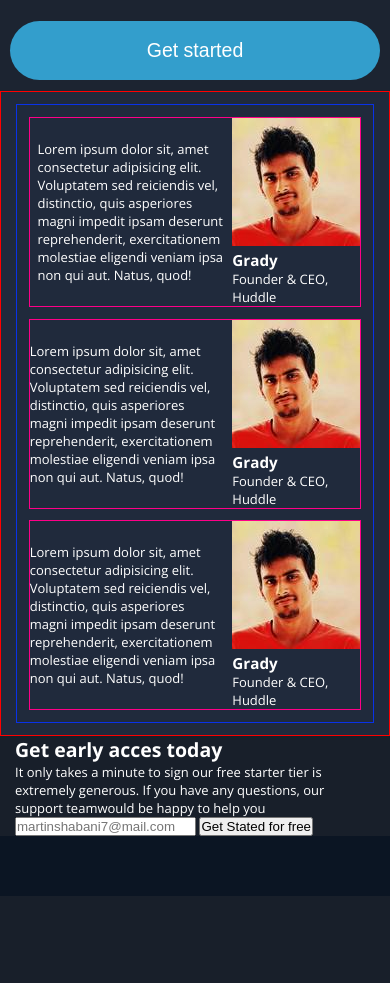
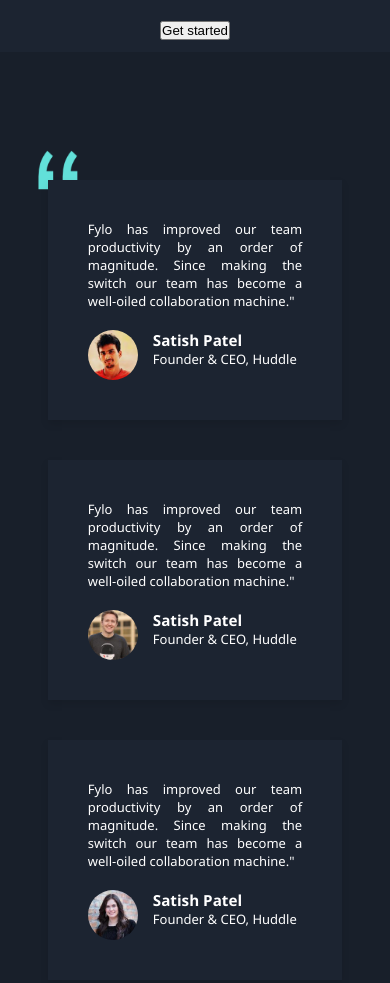
Before and after one commit to Grady243/site-vitrine-groupe, a plain HTML site: page index.html in a window 390 px wide. Shown: the part 1000-1983 px from the top of the page. Before the commit the page ends 1896 px from the top, so only its background shows below. Drawn offline with nearby package versions, Linux system fonts and the light colour scheme.

Commit message:
feat: testmonial section

```diff
--- a/assets/css/style.css
+++ b/assets/css/style.css
@@ -160,31 +160,127 @@ body {
 
 /* ----- TESTIMONIALS ----- */
 #testimonials {
-  background-color: var(--color-navy-800);
-  border: 1px solid red;
-  padding: 3vw;
+  background-color: var(--color-navy-900);
+  padding: 2vw;
 }
 
-.container_testimonials{
-  border: 1px solid rgb(9, 50, 233);
+.testimonials .container {
+  background-color: var(--color-navy-900);
+  position: relative;
   display: flex;
-  flex-direction: column;
-  justify-content: center;
-  align-items: center;
-  gap: 3vw;
-  padding: 3vw;
+  padding: 20px;
 }
-.cart_testmonials{
-  border: 1px solid rgb(255, 0, 136);
+
+.testimonials .container .bg-quotes{
+  width: 40px;
+  height: 40px;
+  position: absolute;
+  top: 10px;
+  left: 30px;
+}
+
+.testimonials .card {
+  background-color: var(--color-navy-850);
+  padding: 40px;
+  margin: 20px;
+  flex: 1;
+  box-shadow: 0 4px 8px rgba(0, 0, 0, 0.1);
+  z-index: 1;
+
+}
+
+.testimonials .card .card_footer {
   display: flex;
-  justify-content: center;
-  align-items: center;
-  gap: 2vw;
+  padding-top: 20px;
+}
+
+.testimonials .card .card_footer .info h3{
+  font-weight: var(--font-weight-bold);
+}
+
+.testimonials .card p{
+  font-family: 'Segoe UI', Tahoma, Geneva, Verdana, sans-serif;
+  text-align: justify;
+}
+
+.testimonials .card .card_footer .img{
+  width: 50px;
+  height: 50px;
+  border-radius: 50%;
+  overflow: hidden;
+  margin-right: 15px;
+}
+
+.testimonials .card .card_footer .img img{
+  width: 100%;
+  height: 100%;
+  object-fit: cover;
 }
 
 /* ----- CONTACT ----- */
 #contact {
   background-color: var(--color-navy-900);
+  justify-content: center;
+  text-align: center;
+  padding: 2vw;
+}
+
+.contact .container {
+  width: 60vw;
+  height: auto;
+  padding: 2vw;
+  display: flex;
+  flex-direction: column;
+  justify-content: center;
+  align-items: center;
+  margin: auto;
+  border-radius: 5px;
+  box-shadow: 0 4px 8px rgba(0, 0, 0, 0.1);
+}
+
+.contact h2 {
+  font-family: 'Raleway', sans-serif;
+  font-size: var(--font-size-h2);
+  margin-bottom: 1vw;
+}
+
+#contact p {
+  width: 40vw;
+  margin: 0 auto;
+  font-family: 'Open Sans', sans-serif;
+  font-size: var(--font-body);
+}
+
+.form_contact{
+  margin-top: 2vw;
+  display: flex;
+  justify-content: center;
+  align-items: center;
+  gap: 1vw;
+}
+
+.form_contact input[type="email"]{
+  width: 25vw;
+  height: 3vw;
+  border-radius: 2vw;
+  border: none;
+  padding: 0 1vw;
+  font-size: var(--font-body);
+}
+
+.btn {
+  background-color: var(--color-cyan-500);
+  color: var(--color-white);
+  width: 15vw;
+  height: 3vw;
+  border-radius: 2vw;
+  border: none;
+  font-size: var(--font-body);
+  transition: 0.5s;
+}
+.btn:hover{
+  background-color: var(--color-teal-200);
+  cursor: pointer;
 }
 
 /* ----- FOOTER ----- */
@@ -228,12 +324,73 @@ body {
   border-radius: 10vw;
   font-size: 5vw;
   }
-
-  #hero,
   #services,
   #about,
-  #testimonials,
+ #testimonials{
+   }
+  .container {
+    background-color: var(--color-navy-900);
+    position: relative;
+    display: flex;
+    padding: 20px;
+  }
+
+  .testimonials .container {
+    background-color: var(--color-navy-900);
+    position: relative;
+    display: flex;
+    flex-direction: column;
+    padding: 20px;
+  }
+  .testimonials .card {
+    background-color: var(--color-navy-850);
+    padding: 40px;
+    margin: 20px;
+    flex: 1;
+    box-shadow: 0 4px 8px rgba(0, 0, 0, 0.1);
+    z-index: 1;
+  }
+  .btn {
+  width: 95vw;
+  height: 15vw;
+  border-radius: 10vw;
+  font-size: 5vw;
+  }
+
   #contact,
+  .contact .container {
+  width: 100vw;
+  height: auto;
+  padding: 2vw;
+  display: flex;
+  flex-direction: column;
+  justify-content: center;
+  align-items: center;
+  border-radius: 5px;
+  box-shadow: 0 4px 8px rgba(0, 0, 0, 0.1);
+}
+
+  .contact h2 {
+    font-family: 'Raleway', sans-serif;
+    font-size: var(--font-size-h2);
+    margin-bottom: 1vw;
+  }
+
+  #contact p {
+    width: 90vw;
+    margin: 0 auto;
+    font-family: 'Open Sans', sans-serif;
+    font-size: var(--font-body);
+  }
+
+  .form_contact{
+    margin-top: 2vw;
+    display: flex;
+    flex-direction: column;
+    justify-content: center;
+    align-items: center;
+    gap: 1vw;
+  }
   #footer {
     padding-left: 15px;
     padding-right: 15px;
--- a/index.html
+++ b/index.html
@@ -1,5 +1,6 @@
 <!DOCTYPE html>
 <html lang="fr">
+
 <head>
   <meta charset="UTF-8">
   <meta name="viewport" content="width=device-width, initial-scale=1.0">
@@ -11,6 +12,7 @@
   <link href="https://fonts.googleapis.com/css2?family=Open+Sans:wght@400;600;700&display=swap" rel="stylesheet">
 
 </head>
+
 <body>
 
   <!-- ======================
@@ -30,8 +32,9 @@
       </div>
       <div class="hero-text">
         <h1>All your files in one secue location, accessible anywhere.</h1>
-      <p>Fylo stores all your most important files in one secure location.  Access them wherever you need, share and collaborate with  friends family, and co-workers.</p>
-      <button class="btn">Get started</button>
+        <p>Fylo stores all your most important files in one secure location. Access them wherever you need, share and
+          collaborate with friends family, and co-workers.</p>
+        <button class="bt">Get started</button>
       </div>
     </div>
 
@@ -58,48 +61,47 @@
   <!-- ======================
        TESTIMONIALS
   ======================= -->
-  <section id="testimonials">
-    <div class="container_testimonials">
-      <div class="cart_testmonials">
-        <div class="testmonial"></div>
-         <div class="cart_text">
-          <p>Lorem ipsum dolor sit, amet consectetur adipisicing elit. Voluptatem sed reiciendis
-             vel, distinctio, quis asperiores magni impedit ipsam deserunt reprehenderit,
-             exercitationem molestiae eligendi veniam ipsa non qui aut. Natus, quod!
+  <section class="testimonials" id="testimonials">
+    <div class="container">
+      <!-- Contenu Testimonials -->
+      <img src="assets/images/bg-quotes.png" alt="" class="bg-quotes">
+      <div class="card">
+        <p>
+          Fylo has improved our team productivity by an order of magnitude. Since
+          making the switch our team has become a well-oiled collaboration machine."
         </p>
+        <div class="card_footer">
+          <div class="img"><img src="assets/images/profile-1.jpg" alt=""></div>
+          <div class="info">
+            <h3>Satish Patel</h3>
+            <p>Founder & CEO, Huddle</p>
           </div>
-         <div class="cart_img">
-          <img src="assets/images/profile-1.jpg" alt="">
-          <h3>Grady</h3>
-          <span>Founder & CEO, Huddle</span>
         </div>
       </div>
 
-      <div class="cart_testmonials">
-         <div class="cart_text">
-          <p>Lorem ipsum dolor sit, amet consectetur adipisicing elit. Voluptatem sed reiciendis
-             vel, distinctio, quis asperiores magni impedit ipsam deserunt reprehenderit,
-             exercitationem molestiae eligendi veniam ipsa non qui aut. Natus, quod!
+      <div class="card">
+        <p>Fylo has improved our team productivity by an order of magnitude. Since
+          making the switch our team has become a well-oiled collaboration machine."
         </p>
+        <div class="card_footer">
+          <div class="img"><img src="assets/images/profile-2.jpg" alt=""></div>
+          <div class="info">
+            <h3>Satish Patel</h3>
+            <p>Founder & CEO, Huddle</p>
           </div>
-         <div class="cart_img">
-          <img src="assets/images/profile-1.jpg" alt="">
-          <h3>Grady</h3>
-          <span>Founder & CEO, Huddle</span>
         </div>
       </div>
 
-      <div class="cart_testmonials">
-         <div class="cart_text">
-          <p>Lorem ipsum dolor sit, amet consectetur adipisicing elit. Voluptatem sed reiciendis
-             vel, distinctio, quis asperiores magni impedit ipsam deserunt reprehenderit,
-             exercitationem molestiae eligendi veniam ipsa non qui aut. Natus, quod!
+      <div class="card">
+        <p>Fylo has improved our team productivity by an order of magnitude. Since
+          making the switch our team has become a well-oiled collaboration machine."
         </p>
+        <div class="card_footer">
+          <div class="img"><img src="assets/images/profile-3.jpg" alt=""></div>
+          <div class="info">
+            <h3>Satish Patel</h3>
+            <p>Founder & CEO, Huddle</p>
           </div>
-         <div class="cart_img">
-          <img src="assets/images/profile-1.jpg" alt="">
-          <h3>Grady</h3>
-          <span>Founder & CEO, Huddle</span>
         </div>
       </div>
     </div>
@@ -108,7 +110,7 @@
   <!-- ======================
        CONTACT
   ======================= -->
-  <section id="contact">
+  <section id="contact" class="contact">
     <div class="container">
       <!-- Contenu Contact -->
       <h2>Get early acces today</h2>
@@ -116,7 +118,8 @@
         If you have any questions, our support teamwould be happy to help you
       </p>
       <div class="form_contact">
-       <input type="email" placeholder="martinshabani7@mail.com"> <button>Get Stated for free</button>
+        <input type="email" placeholder="martinshabani7@mail.com" class="email"> <button class="bt">Get Stated for
+          free</button>
       </div>
   </section>
 
@@ -130,4 +133,5 @@
   </footer>
 
 </body>
+
 </html>
```
Lines whose indentation alone changed are shown as unchanged.
